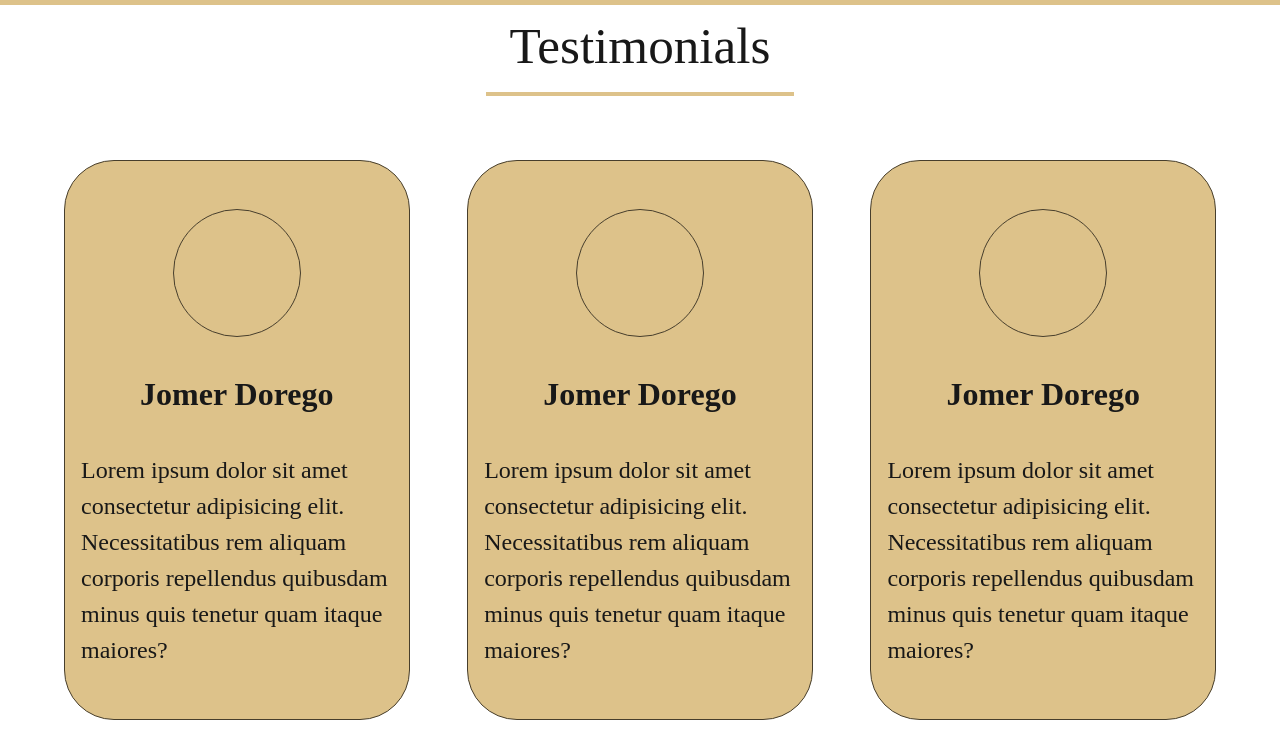
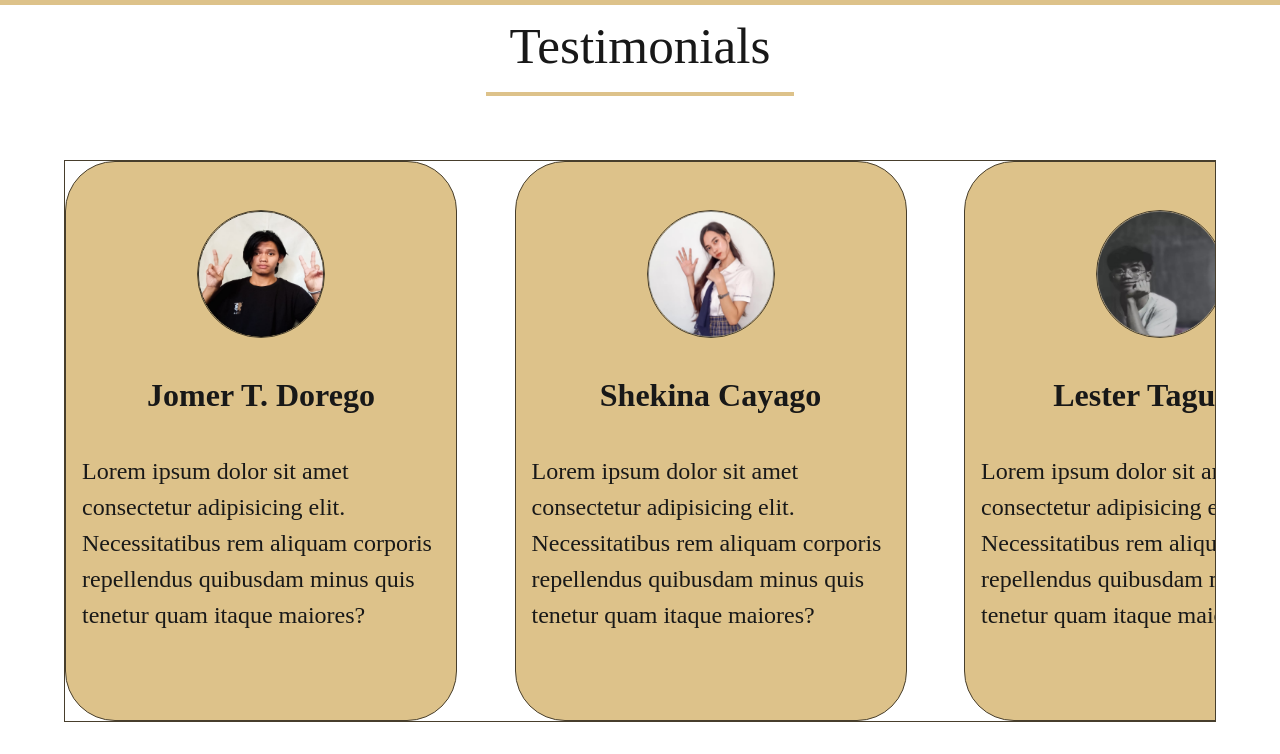
Before and after one commit to jcoder6/Artbox, a plain HTML site: page index.html in a window 1280 px wide. Shown: the part 2434-3188 px from the top of the page. Drawn offline with Linux system fonts and the light colour scheme.

Commit message:
generate the json testimonials

```diff
--- a/app/js/script.js
+++ b/app/js/script.js
@@ -17,3 +17,47 @@ menuLinks.forEach((menuLink) => {                        // FUNCTION THAT REMOVE
     body.classList.remove("scroll-none");
   })
 })
+
+// Get the container where we should put our testimonials item
+const testiContainer = document.querySelector('.testi-item-cont');
+
+//Get the file form json
+const testimonials = new XMLHttpRequest();
+testimonials.open("GET", "testimonials.json", true);
+testimonials.send();
+
+// check if we succesfully get the file and if it in readystate
+testimonials.onreadystatechange = function() {
+  if(this.readyState === 4){
+
+    //fetch the item we get and convert it into array
+    const testiItems = JSON.parse(testimonials.responseText);
+    getEachTesti(testiItems);
+  }
+}
+
+function getEachTesti(items){
+  // console.log(items);
+  const eachItems = items.testi;
+  // console.log(eachItems[0].name);
+  // Compile each testimonials to whole html format
+  const htmlTesti = compileItems(eachItems);
+  // console.log(htmlTesti);
+  testiContainer.innerHTML = htmlTesti;
+}
+
+function compileItems(eachItems){
+  let collectItem = eachItems.map((eachItem) => {
+
+    // we collected all the data in the json then put it on html format so that we can put our page
+    return `<article class="testi-item">
+        <div class="item-img">
+        <img src="${eachItem.img}" alt="${eachItem.name}" />
+        </div>
+        <h3>${eachItem.name}</h3>
+        <p>${eachItem.desc}</p>
+      </article>`
+  }).join("");
+
+  return collectItem;
+}
--- a/app/scss/_testimonials.scss
+++ b/app/scss/_testimonials.scss
@@ -8,15 +8,17 @@
   }
 
   .testi-item-cont {
-    // border: 1px solid $darkBrown;
+    border: 1px solid $darkBrown;
     display: flex;
     overflow: hidden;
     gap: 5%;
+    max-width: 83rem;
+    // margin-left: 20%;
   }
 
   .testi-item {
     width: 30%;
-    min-width: 30%;
+    min-width: 24.5rem;
     background-color: $lightBrown;
     border-radius: 50px;
     border: 1px solid $darkBrown;
@@ -25,6 +27,8 @@
     min-height: 35rem;
 
     .item-img {
+      position: relative;
+      overflow: hidden;
       width: 8rem;
       height: 8rem;
       border-radius: 50%;
@@ -32,6 +36,13 @@
       margin: 0 auto;
       margin-bottom: 2rem;
       margin-top: 2rem;
+
+      img {
+        position: absolute;
+        width: 100%;
+        height: 100%;
+        left: 0;
+      }
     }
     h3 {
       margin-bottom: 2rem;
--- a/index.html
+++ b/index.html
@@ -127,6 +127,7 @@
 
         <article class="testi-item">
           <div class="item-img">
+            <img src="./images/mer.png" alt="mer" />
           </div>
           <h3>Jomer Dorego</h3>
           <p>Lorem ipsum dolor sit amet consectetur adipisicing elit. Necessitatibus rem aliquam corporis repellendus quibusdam minus quis tenetur quam itaque maiores?</p>
--- a/testimonials.json
+++ b/testimonials.json
@@ -20,13 +20,13 @@
 
     {
       "name" : "Jayvin Delos Santos",
-      "img" : "./images/mer.png",
+      "img" : "./images/7.jpg",
       "desc" : "Lorem ipsum dolor sit amet consectetur adipisicing elit. Necessitatibus rem aliquam corporis repellendus quibusdam minus quis tenetur quam itaque maiores?"
     },
 
     {
       "name" : "Jacob Centeno",
-      "img" : "./images/mer.png",
+      "img" : "./images/5.jpg",
       "desc" : "Lorem ipsum dolor sit amet consectetur adipisicing elit. Necessitatibus rem aliquam corporis repellendus quibusdam minus quis tenetur quam itaque maiores?"
     }
   ]
```
Also changed, not shown: images/5.jpg (added), images/7.jpg (added), style/css/style.css, 1 other file.
